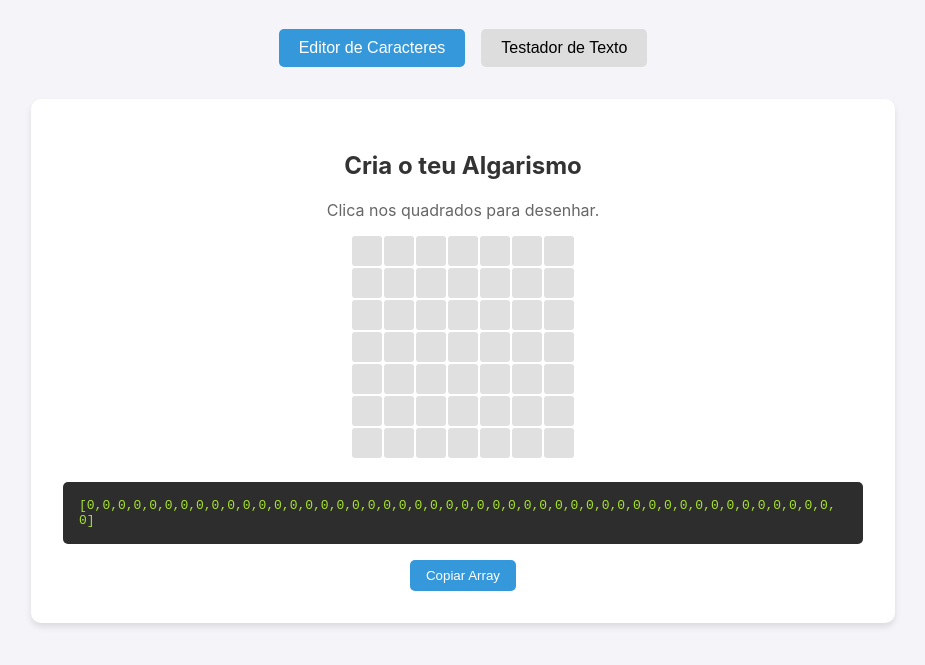
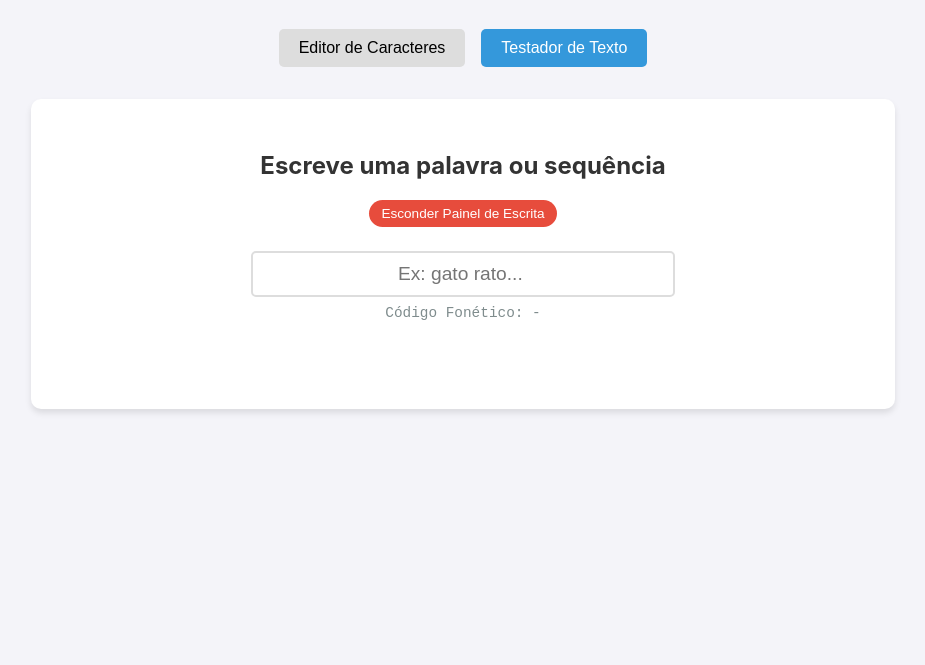
Before and after one commit to alienmindarts/MINIMAL-PHONETICS, a plain HTML site: page index.html in a window 1280 px wide. Shown: the part 95-760 px from the top of the page, without its empty margins (177-1102 px from the left). Drawn offline with Linux system fonts and the light colour scheme.

Commit message:
Update index.html

```diff
--- a/index.html
+++ b/index.html
@@ -191,11 +191,11 @@
     <h1>Laboratório Fonético Visual</h1>
 
     <div class="tabs">
-        <button class="tab-btn active" onclick="switchTab('editor')">Editor de Caracteres</button>
-        <button class="tab-btn" onclick="switchTab('tester')">Testador de Texto</button>
+        <button class="tab-btn" onclick="switchTab('editor')">Editor de Caracteres</button>
+        <button class="tab-btn active" onclick="switchTab('tester')">Testador de Texto</button>
     </div>
 
-    <div id="editor" class="tab-content active">
+    <div id="editor" class="tab-content">
         <h2 style="text-align: center;">Cria o teu Algarismo</h2>
         <p style="text-align: center; color: #666;">Clica nos quadrados para desenhar.</p>
 
@@ -209,7 +209,7 @@
         </div>
     </div>
 
-    <div id="tester" class="tab-content">
+    <div id="tester" class="tab-content active">
         <div class="input-group">
             <h2>Escreve uma palavra ou sequência</h2>
 
```
